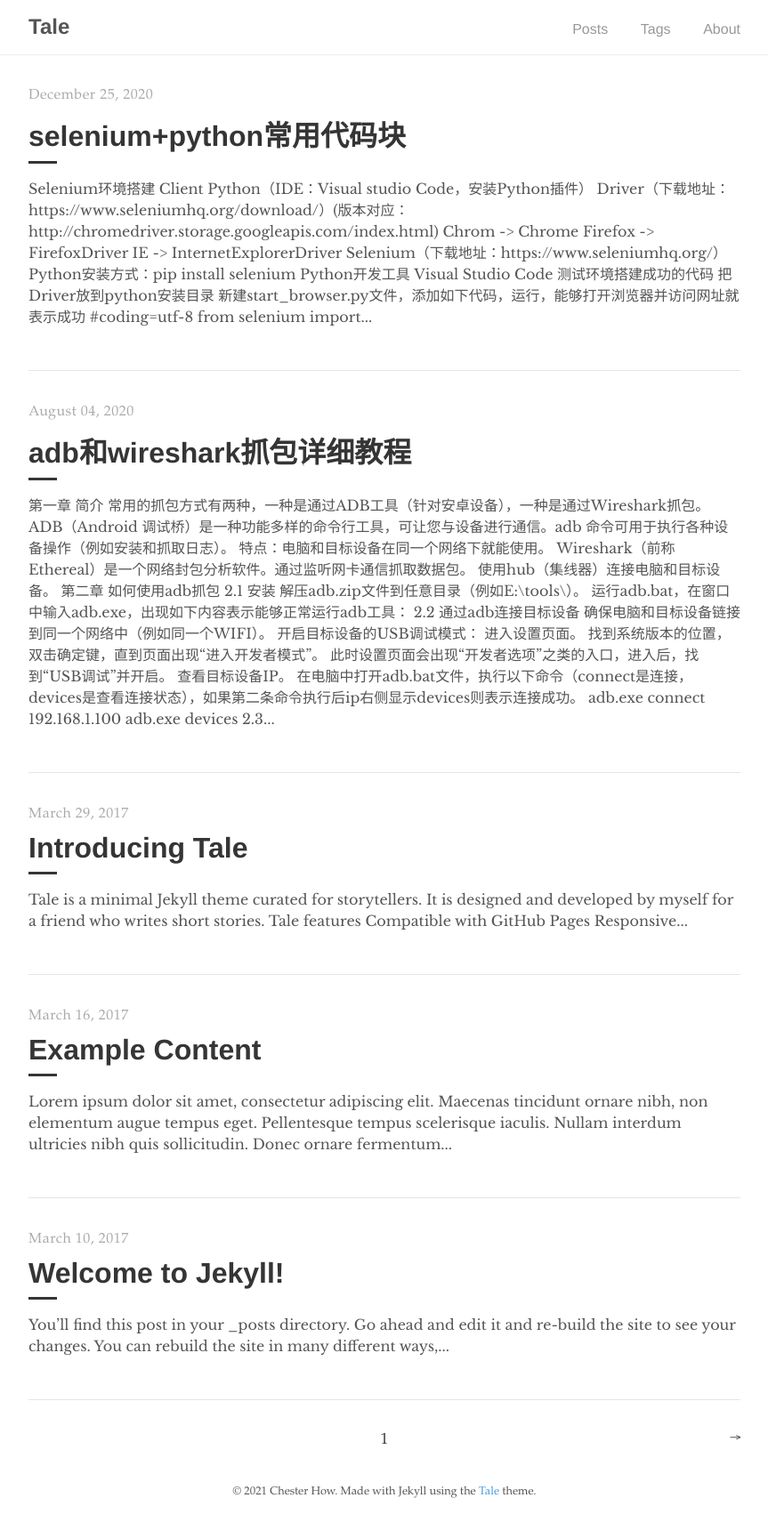
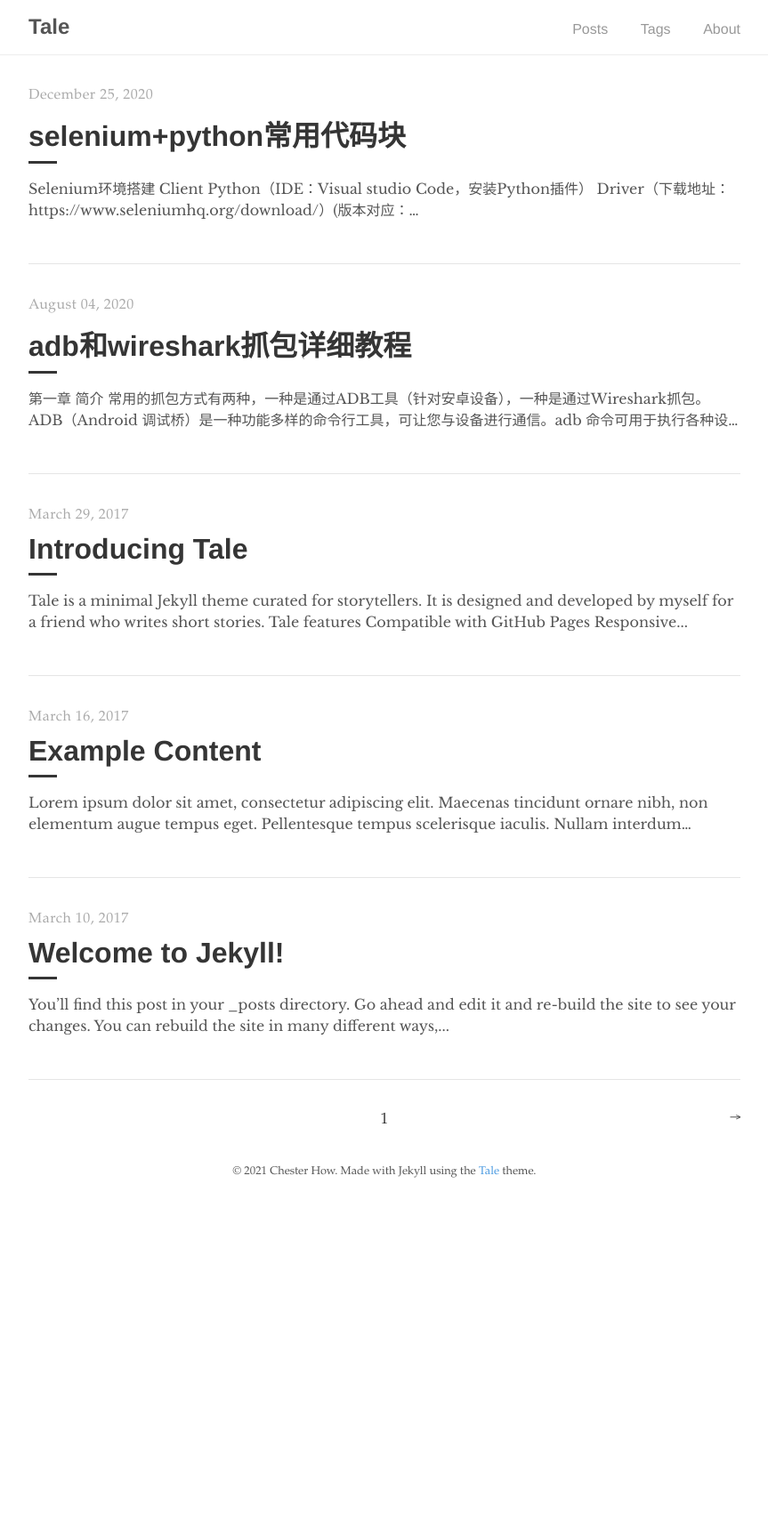
Before and after one commit to spark813/datatest, a Jekyll site: the page built from index.html, in a window 1280 px wide. Shown: the whole page at 89% size, without its empty margins (208-1071 px from the left). Built offline with Jekyll 4.4.1, drawn with Linux system fonts in a browser that asks for light colours; the list of posts is cut into pages by our own code; after the commit the page ends 1360 px from its top, so only the background shows below that.

Commit message:
Update _base.scss

```diff
--- a/_sass/tale/_base.scss
+++ b/_sass/tale/_base.scss
@@ -64,3 +64,10 @@ img {
 td {
   vertical-align: top;
 }
+
+.catalogue-item>div>p {
+  overflow: hidden;
+  display: -webkit-box;
+  -webkit-line-clamp: 2;
+  -webkit-box-orient: vertical;
+}
```
